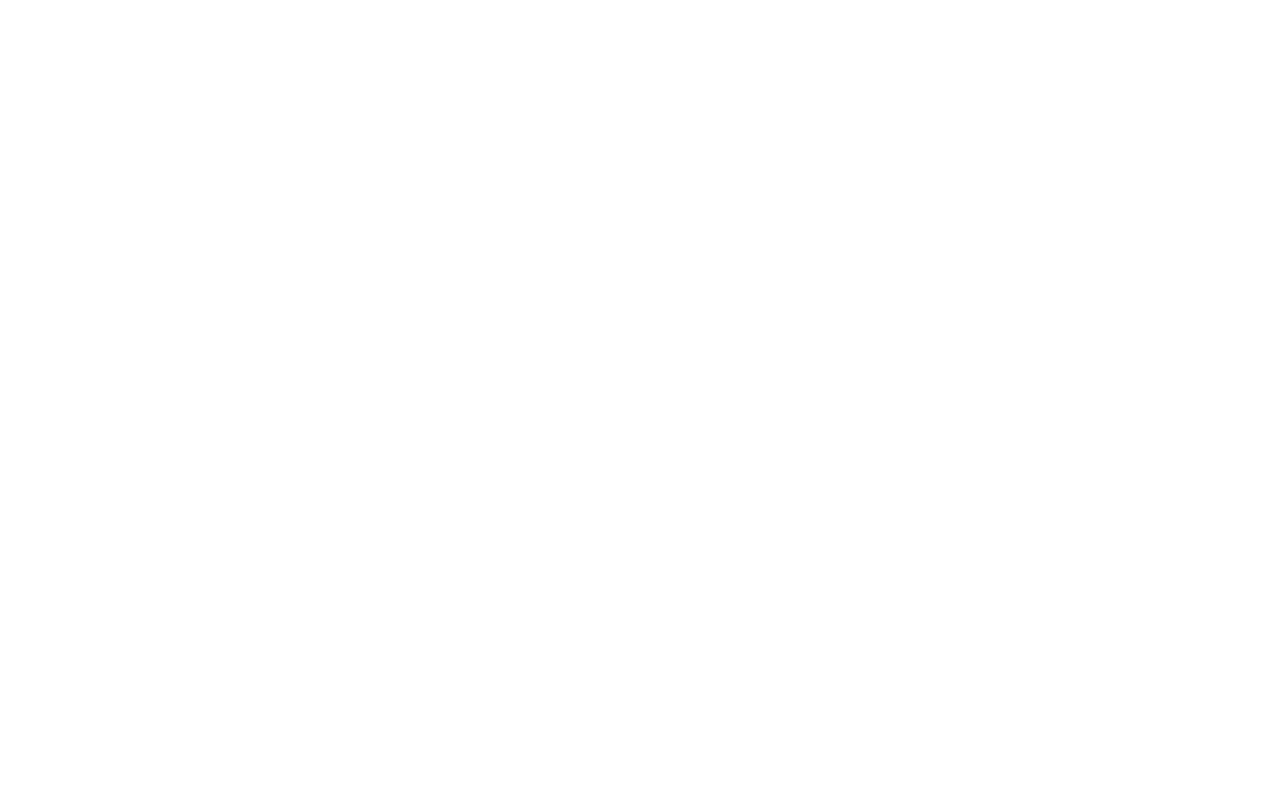
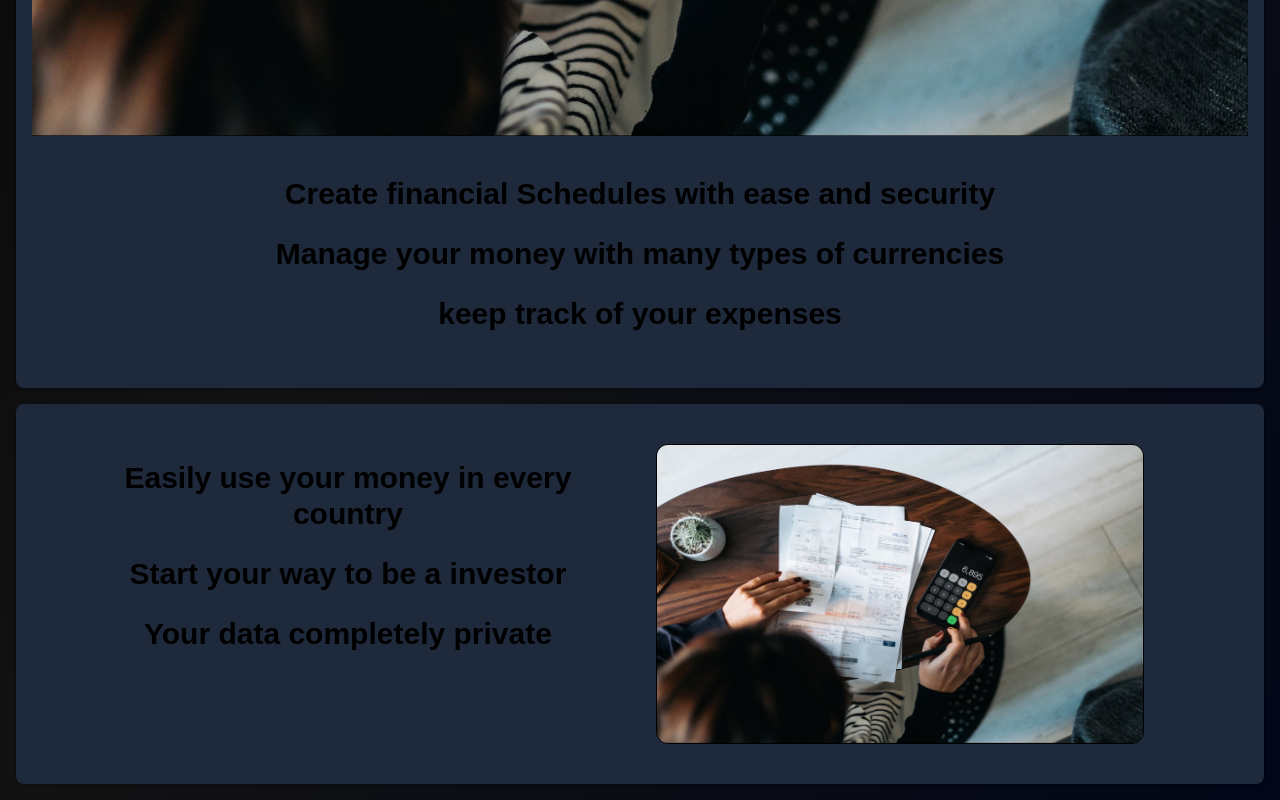
Before and after one commit to darlanZero/Cloud-App-Bank, a React (Vite) app in the folder Web/: page / in a window 1280 px wide. Shown: the part 1304-2104 px from the top of the page. Before the commit the page ends 864 px from the top, so only its background shows below. Built offline with nearby package versions, Linux system fonts and the light colour scheme.

Commit message:
updating homepage v1

```diff
--- a/Web/src/pages/index/FrontPage.tsx
+++ b/Web/src/pages/index/FrontPage.tsx
@@ -1,5 +1,7 @@
-import { Button, Form, Input } from "antd"
+import { Button, Card, Form, Image, Input } from "antd"
 import { Link } from "react-router-dom"
+
+import OrganizingMoney from '../../assets/OrganizingMoney.jpg'
 
 export const FrontPage = () => {
   return (
@@ -63,9 +65,45 @@
       </section>
 
       <body
+        className="flex flex-col w-full h-full items-center text-center justify-center max-h-full gap-4 p-4"
+      >
+        <Card
+          bordered={false}
+          className="w-full h-auto gap-4 p-4 bg-slate-800 shadow shadow-gray-100"
+          hoverable
+          cover={<img src={OrganizingMoney} />}
+        >
+          <div className="flex flex-col text-3xl font-extrabold font-subtitle text-black p-4 gap-6">
+            <p>Create financial Schedules with ease and security</p>
 
-      >
+            <p>Manage your money with many types of currencies</p>
 
+            <p>keep track of your expenses</p>
+          </div>
+        </Card>
+
+        <Card
+          bordered={false}
+          className="w-full h-auto gap-4 p-4 bg-slate-800 shadow shadow-gray-100"
+          hoverable
+        >
+          <div className="flex flex-row gap-4 pr-20">
+            <div className="flex flex-col text-3xl font-extrabold font-subtitle text-black p-4 gap-6">
+              <p>Easily use your money in every country</p>
+
+              <p>Start your way to be a investor</p>
+
+              <p>Your data completely private</p>
+            </div>
+
+            <Image
+              src={OrganizingMoney}
+              width={500} height={300}
+              className="rounded-xl border border-black"
+            />
+
+          </div>
+        </Card>
       </body>
     </>
   )
--- a/Web/src/pages/index/IndexLayout.tsx
+++ b/Web/src/pages/index/IndexLayout.tsx
@@ -7,7 +7,7 @@
     <>
       <Navbar />
 
-      <div className='flex flex-col w-full items-center min-h-screen from-black to-slate-950 via-dark-theme-background text-dark-theme-text_pr bg-gradient-to-br'>
+      <div className='flex flex-col w-full items-center h-full max-h-full from-black to-slate-950 via-dark-theme-background text-dark-theme-text_pr bg-gradient-to-br'>
           <Outlet />
       </div>
     </>
--- a/Web/tailwind.config.js
+++ b/Web/tailwind.config.js
@@ -34,7 +34,8 @@
                 secondary: '#252525',
                 terciary: '#262C57',
                 border: '#373737',
-            }
+            },
+
         },
         fontFamily: {
             'sans': ['Inter', 'sans-serif'],
```
Also changed, not shown: Web/src/assets/OrganizingMoney.jpg (added).
